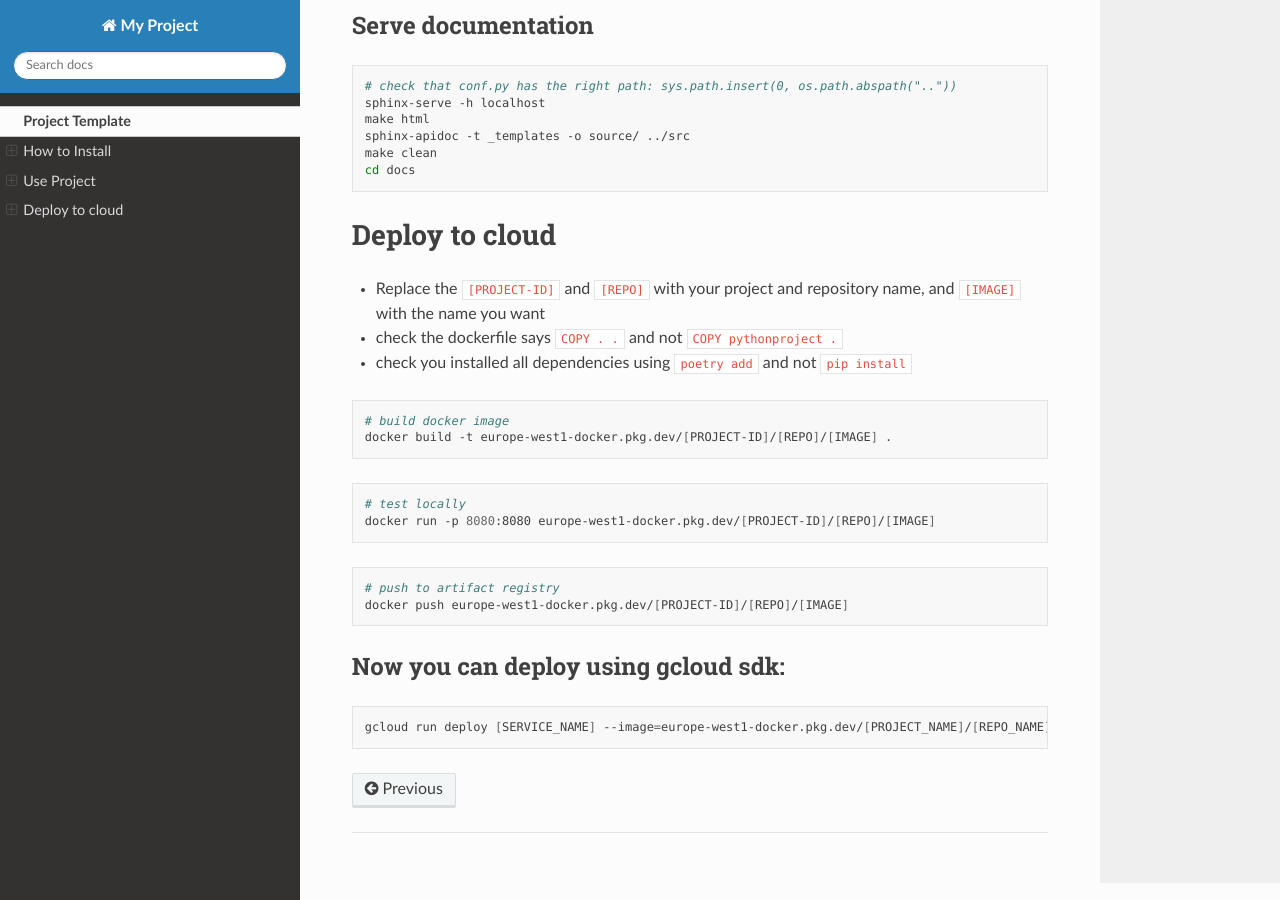
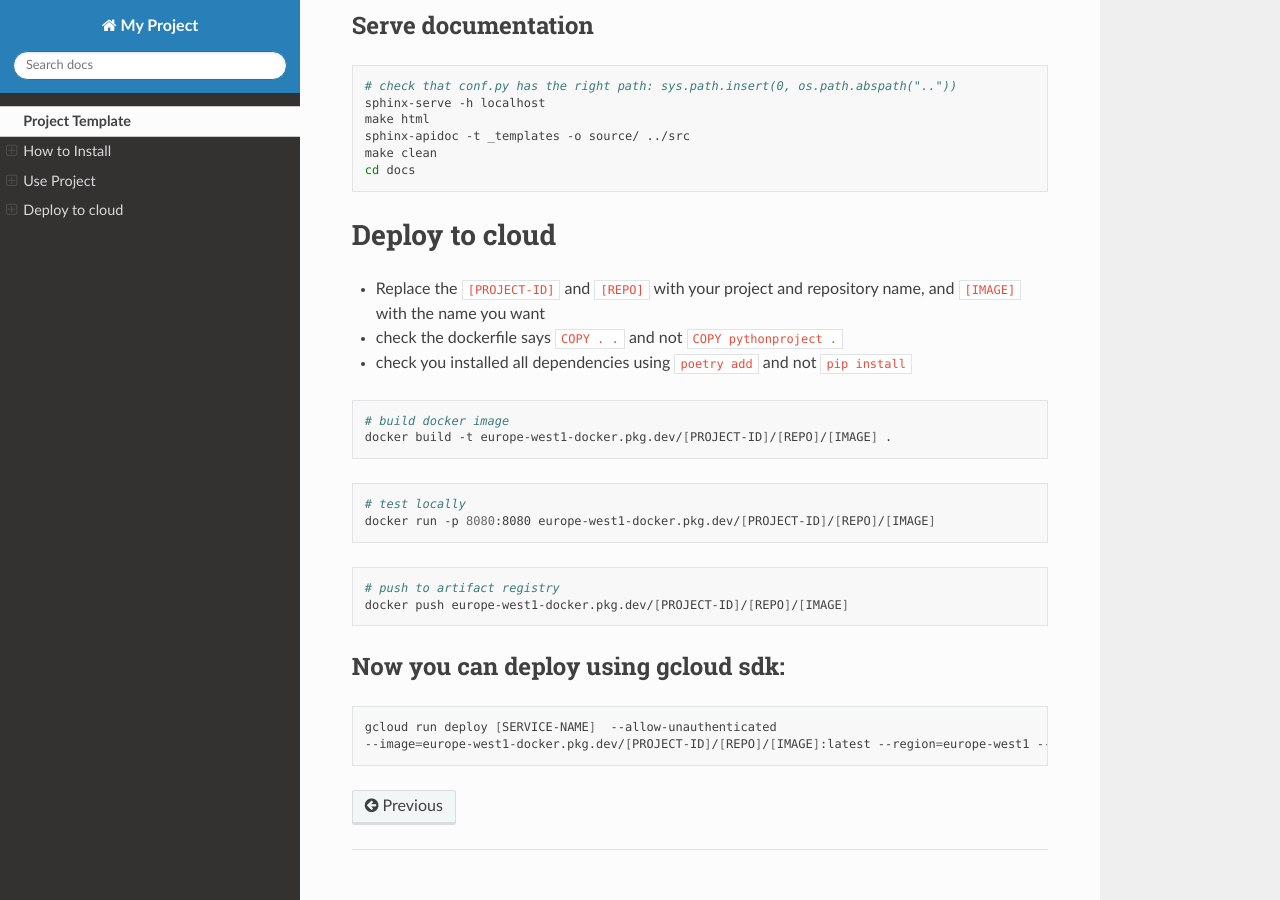
Before and after one commit to OliverStoll/Python-Template, a Sphinx documentation site: the page built from docs/README.md, in a window 1280 px wide and 900 px high, scrolled down 1332 px. Built offline with Sphinx 7.4.7 and the Read the Docs theme 2.0.0, drawn with Linux system fonts in a browser that asks for light colours; pages that are not in the unit, such as notebooks, are missing from menus.

Commit message:
Add gcloud deployment
Signed-off-by: Oliver Stoll <oliverstoll.berlin@gmail.com>

````diff
--- a/docs/README.md
+++ b/docs/README.md
@@ -78,5 +78,6 @@ docker push europe-west1-docker.pkg.dev/[PROJECT-ID]/[REPO]/[IMAGE]
 
 ### Now you can deploy using gcloud sdk:
 ```bash
-gcloud run deploy [SERVICE_NAME] --image=europe-west1-docker.pkg.dev/[PROJECT_NAME]/[REPO_NAME]/[IMAGE_NAME]:latest --region=europe-west1 --project=[PROJECT_NAME]
+gcloud run deploy [SERVICE-NAME]  --allow-unauthenticated
+--image=europe-west1-docker.pkg.dev/[PROJECT-ID]/[REPO]/[IMAGE]:latest --region=europe-west1 --project=[PROJECT-ID]
 ```
````
